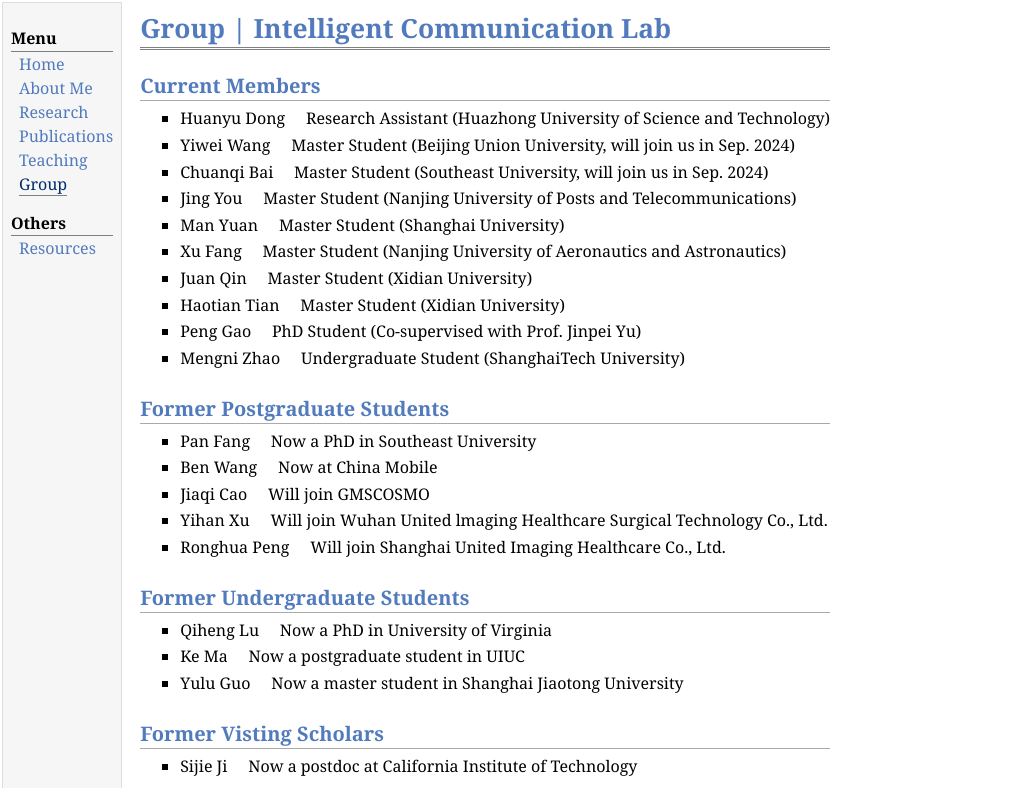
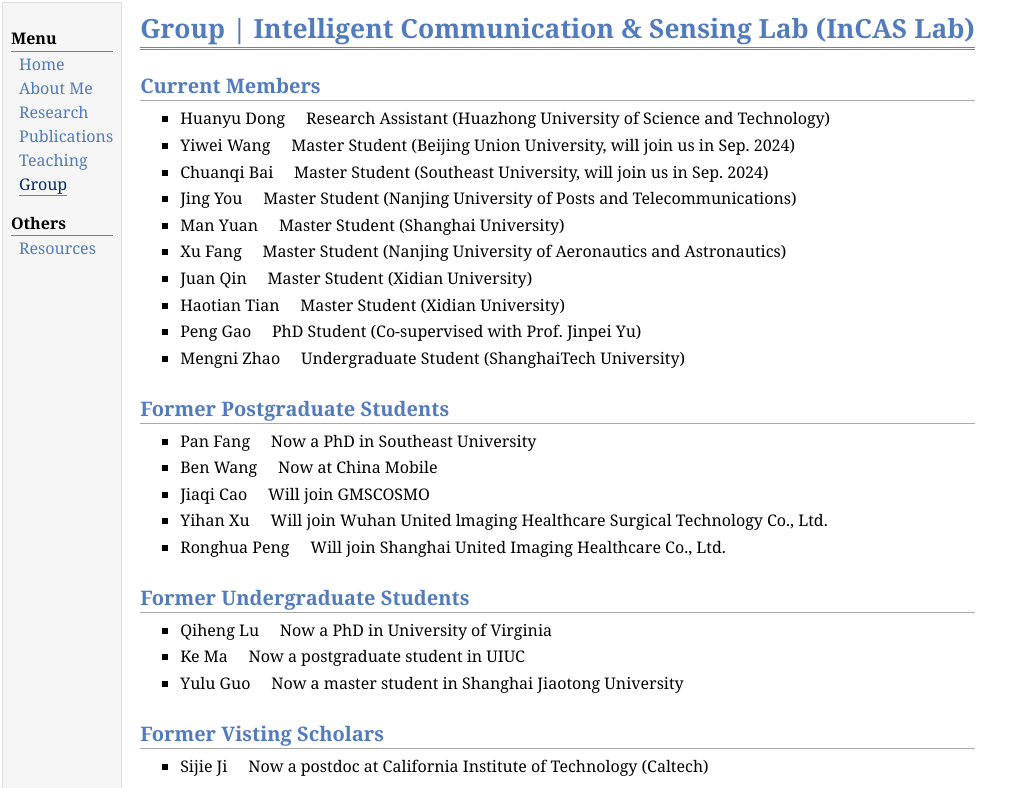
Before and after one commit to LixiangLian/lixianglian.github.io, a plain HTML site: page Group.html in a window 1280 px wide. Shown: the top 788 px of the page, without its empty margins (0-1036 px from the left). Drawn offline with Linux system fonts and the light colour scheme.

Commit message:
Add files via upload

```diff
--- a/Group.html
+++ b/Group.html
@@ -5,7 +5,7 @@
 <meta name="generator" content="jemdoc, see http://jemdoc.jaboc.net/" />
 <meta http-equiv="Content-Type" content="text/html;charset=utf-8" />
 <link rel="stylesheet" href="jemdoc.css" type="text/css" />
-<title>Group | Intelligent Communication Lab</title>
+<title>Group | Intelligent Communication &amp; Sensing Lab (InCAS Lab)</title>
 </head>
 <body>
 <table summary="Table for page layout." id="tlayout">
@@ -23,7 +23,7 @@
 </td>
 <td id="layout-content">
 <div id="toptitle">
-<h1>Group | Intelligent Communication Lab</h1>
+<h1>Group | Intelligent Communication &amp; Sensing Lab (InCAS Lab)</h1>
 </div>
 <h2>Current Members </h2>
 <ul>
@@ -72,7 +72,7 @@
 </ul>
 <h2>Former Visting Scholars</h2>
 <ul>
-<li><p>Sijie Ji &nbsp;&nbsp;&nbsp; Now a postdoc at California Institute of Technology </p>
+<li><p>Sijie Ji &nbsp;&nbsp;&nbsp; Now a postdoc at California Institute of Technology (Caltech)</p>
 </li>
 </ul>
 <h2>Group Photos</h2>
```
Also changed, not shown: 1 other file.
